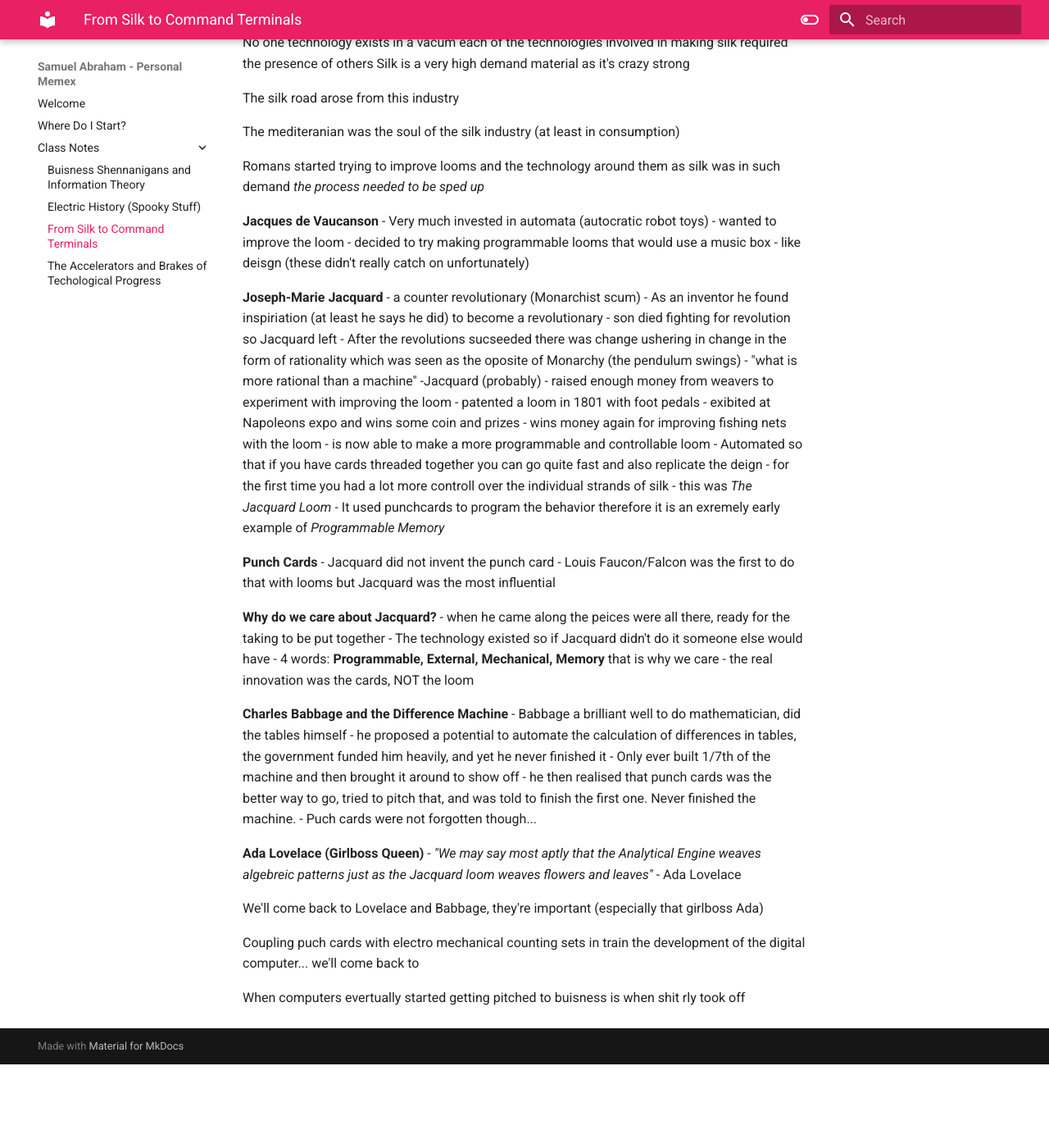
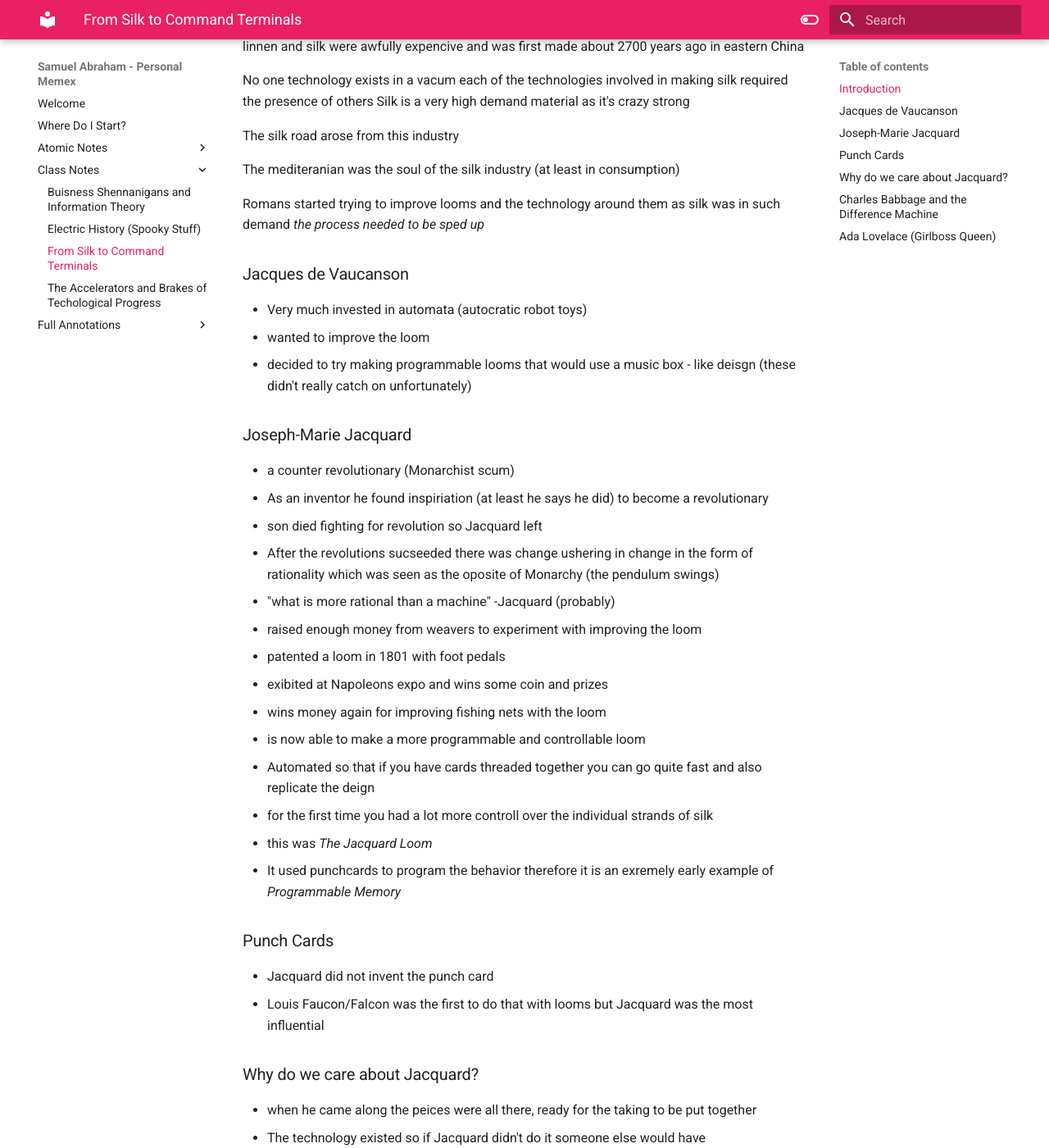
Before and after one commit to SammieJay/Hist1900-Memex, an MkDocs documentation site: the page built from docs/Class Notes/From Silk to Command Terminals.md, in a window 1280 px wide and 1400 px high, scrolled down 265 px. Shown: the whole window at 82% size. Built offline with MkDocs 1.6.1 and Material for MkDocs 9.7.7, drawn with Linux system fonts in a browser that asks for light colours; before the commit the page ends 1563 px from its top, so only the background shows below that; some of the changed lines change nothing that is shown; some of the changed text lies outside the part shown.

Commit message:
Memex 0.6

```diff
--- /dev/null
+++ b/docs/Atomic Notes/Information Density.md
@@ -0,0 +1,9 @@
+# Information Density
+#information-density #technology #atomic-note
+
+## How information density drives us
+- In the past few thousand years humans have gone from storing information on clay tablets, to [[Hist1900-Memex/docs/Class Notes/From Silk to Command Terminals#Punch Cards|punch cards]], to multi-terrabyte capacity solid state drives
+
+- This progress has been steady and consistent, it represents human progression acurately similar to processor density (another common indicator of technological progress)
+
+- To me this indicates that perhaps our progression forward on a species hinges on our ability to efficiently store, share, and process information
--- a/docs/Class Notes/From Silk to Command Terminals.md
+++ b/docs/Class Notes/From Silk to Command Terminals.md
@@ -1,3 +1,6 @@
+
+### Introduction
+
 traditional textiles were hard to make
 
 flax was starting to be used early in the first millenium
@@ -16,13 +19,13 @@ The mediteranian was the soul of the silk industry (at least in consumption)
 Romans started trying to improve looms and the technology around them as silk was in such demand
 *the process needed to be sped up*
 
-**Jacques de Vaucanson**
+### Jacques de Vaucanson
 - Very much invested in automata
   (autocratic robot toys)
 - wanted to improve the loom
 - decided to try making programmable looms that would use a music box - like deisgn (these didn't really catch on unfortunately)
 
-**Joseph-Marie Jacquard**
+### Joseph-Marie Jacquard
 - a counter revolutionary (Monarchist scum)
 - As an inventor he found inspiriation (at least he says he did) to become a revolutionary
 - son died fighting for revolution so Jacquard left
@@ -38,17 +41,17 @@ Romans started trying to improve looms and the technology around them as silk wa
 - this was *The Jacquard Loom*
 - It used punchcards to program the behavior therefore it is an exremely early example of *Programmable Memory*
 
-**Punch Cards**
+### Punch Cards
 - Jacquard did not invent the punch card
 - Louis Faucon/Falcon was the first to do that with looms but Jacquard was the most influential
 
-**Why do we care about Jacquard?**
+### Why do we care about Jacquard?
 - when he came along the peices were all there, ready for the taking to be put together
 - The technology existed so if Jacquard didn't do it someone else would have
 - 4 words: **Programmable, External, Mechanical, Memory** that is why we care
 - the real innovation was the cards, NOT the loom
 
-**Charles Babbage and the Difference Machine**
+### Charles Babbage and the Difference Machine
 - Babbage a brilliant well to do mathematician, did the tables himself
 - he proposed a potential to automate the calculation of differences in tables, the government funded him heavily, and yet he never finished it
 - Only ever built 1/7th of the machine and then brought it around to show off
@@ -56,7 +59,7 @@ Romans started trying to improve looms and the technology around them as silk wa
 - Puch cards were not forgotten though...
 
 
-**Ada Lovelace (Girlboss Queen)**
+### Ada Lovelace (Girlboss Queen)
 - *"We may say most aptly that the Analytical Engine weaves algebreic patterns just as the Jacquard loom weaves flowers and leaves"* - Ada Lovelace
 
 We'll come back to Lovelace and Babbage, they're important (especially that girlboss Ada)
--- /dev/null
+++ b/docs/Full Annotations/As We May Think.md
@@ -0,0 +1,40 @@
+---
+doc_type: hypothesis-highlights
+url: 'https://www.theatlantic.com/magazine/archive/1945/07/as-we-may-think/303881/'
+---
+
+# As We May Think
+
+## Metadata
+- Author: [theatlantic.com]()
+- Title: As We May Think
+- Reference: https://www.theatlantic.com/magazine/archive/1945/07/as-we-may-think/303881/
+- Category: #article
+
+## Page Notes
+An interesting look into the mind of Vannevar Bush, as he looks forward to imagine how interlinked communication and data might lead the development of the internet
+## Highlights
+- It is strange that the inventors of universal languages have not seized upon the idea of producing one which better fitted the technique for transmitting and recording speech. — [Updated on 2023-03-10 21:15:30](https://hyp.is/mOTXvL-yEe2QRYe0IJFHLg/www.theatlantic.com/magazine/archive/1945/07/as-we-may-think/303881/) — Group: #Public
+    - Tags:  #language  #human-device-interaction
+    - Annotation: This is an interesting Idea, that one could create a language that is easily translated into logic (or some other computing friendly system) but I honestly doubt that it this will come to fruition. The time where languages are developed and spread aside from code seems to be long past. Perhaps I will be proven wrong one day
+- Like dry photography, microphotography still has a long way to go. The basic scheme of reducing the size of the record, and examining it by projection rather than directly, has possibilities too great to be ignored. — [Updated on 2023-03-10 21:38:33](https://hyp.is/0P_YOL-1Ee2IM-ME5eDGXg/www.theatlantic.com/magazine/archive/1945/07/as-we-may-think/303881/) — Group: #Public
+    - Tags:  #information-density  #technology
+    - Annotation: Space efficiency in our stored information will probably never stop being important, Because the ability to store more information in less physical space is something that drives technological information
+- The Encyclopædia Britannica could be reduced to the volume of a matchbox. — [Updated on 2023-03-10 21:41:06](https://hyp.is/LBZ0Fr-2Ee2ajl_Xea0IPA/www.theatlantic.com/magazine/archive/1945/07/as-we-may-think/303881/) — Group: #Public
+    - Tags:  #information-density
+    - Annotation: This seems laughable by today's standards, the density at which we can store information now is far beyond any other point in history. What does that tell you?
+- will the author of the future cease writing by hand or typewriter and talk directly to the record? — [Updated on 2023-03-10 21:45:10](https://hyp.is/oGcRaL-2Ee2Xtg9HWziQKQ/www.theatlantic.com/magazine/archive/1945/07/as-we-may-think/303881/) — Group: #Public
+    - Tags:  #type  #language
+    - Annotation: I mean the first half was pretty accurate, but most people just type nowadays if they can help it.
+- Adding is only one operation. To perform arithmetical computation involves also subtraction, multiplication, and division — [Updated on 2023-03-10 21:49:12](https://hyp.is/TarQOr-3Ee2fbFfAU3DXMQ/www.theatlantic.com/magazine/archive/1945/07/as-we-may-think/303881/) — Group: #Public
+    - Tags:  #technology  #code  #program
+    - Annotation: This is a surprisingly difficult task, how do you teach a machine to add? then to multiply? then how do we use these simple mathematical systems to create images? record information? How do we let people interact with this machine? because that's definitely the most important part!
+- There are many special machines, such as the harmonic synthesizer which predicts the tides — [Updated on 2023-03-10 21:50:09](https://hyp.is/b8M3jr-3Ee24pPPZkP4Lpg/www.theatlantic.com/magazine/archive/1945/07/as-we-may-think/303881/) — Group: #Public
+    - Annotation: Man I thought he was talking about the instrument, that makes me sad :(
+- One might as well attempt to grasp the game of poker entirely by the use of the mathematics of probability. The abacus, with its beads strung on parallel wires, led the Arabs to positional numeration and the concept of zero many centuries before the rest of the world; and it was a useful tool—so useful that it still exists. — [Updated on 2023-03-10 21:55:27](https://hyp.is/LUBXGr-4Ee2FxXdD9ilzpw/www.theatlantic.com/magazine/archive/1945/07/as-we-may-think/303881/) — Group: #Public
+    - Tags:  #program  #technology
+    - Annotation: This touches on how using simple mathematics we can simulate and predict much more advanced outcomes. In fact a human doing a bunch of simple math equations could do all the processing needed for a CGI fluid simulation. It may take them more time than the universe has been existing but it's technically possible. The machines we have now are just able to do these calculations with immensely higher efficiency.
+- There is a new profession of trail blazers, those who find delight in the task of establishing useful trails through the enormous mass of the common record. The inheritance from the master becomes, not only his additions to the world's record, but for his disciples the entire scaffolding by which they were erected. — [Updated on 2023-03-10 21:59:38](https://hyp.is/w1T4eL-4Ee2QZcsjGAEg2A/www.theatlantic.com/magazine/archive/1945/07/as-we-may-think/303881/) — Group: #Public
+    - Annotation: Pretty Much Professional Researchers
+- Two centuries ago Leibnitz invented a calculating machine which embodied most of the essential features of recent keyboard devices, but it could not then come into use. The economics of the situation were against it: the labor involved in constructing it, before the days of mass production, exceeded the labor to be saved by its use, since all it could accomplish could be duplicated by sufficient use of pencil and paper. — [Updated on 2023-03-10 22:37:34](https://hyp.is/yZfEFL-tEe2IPC8f8KtQ_Q/www.theatlantic.com/magazine/archive/1945/07/as-we-may-think/303881/) — Group: #Public
+    - Annotation: Here is an example of a technology that was the right idea at the wrong time. Some things are just invented too early and are unfeasible to produce or use because of it
--- a/docs/Home.md
+++ b/docs/Home.md
@@ -5,10 +5,7 @@ I appreciate you taking the time to come visit my memex! Durring my time with HI
 
 I hope you enjoy your time here, and maybe even learn something along the way !
 
-##
 
-The `index.md` in the `/docs` folder is the homepage you see here.
+### Memex Idea Map
 
-The folders in `/docs` appear as the main sections on the navigation bar.
-
-The notes appear as pages within these sections. For example, in `Topic 1`
+Will go here
```
